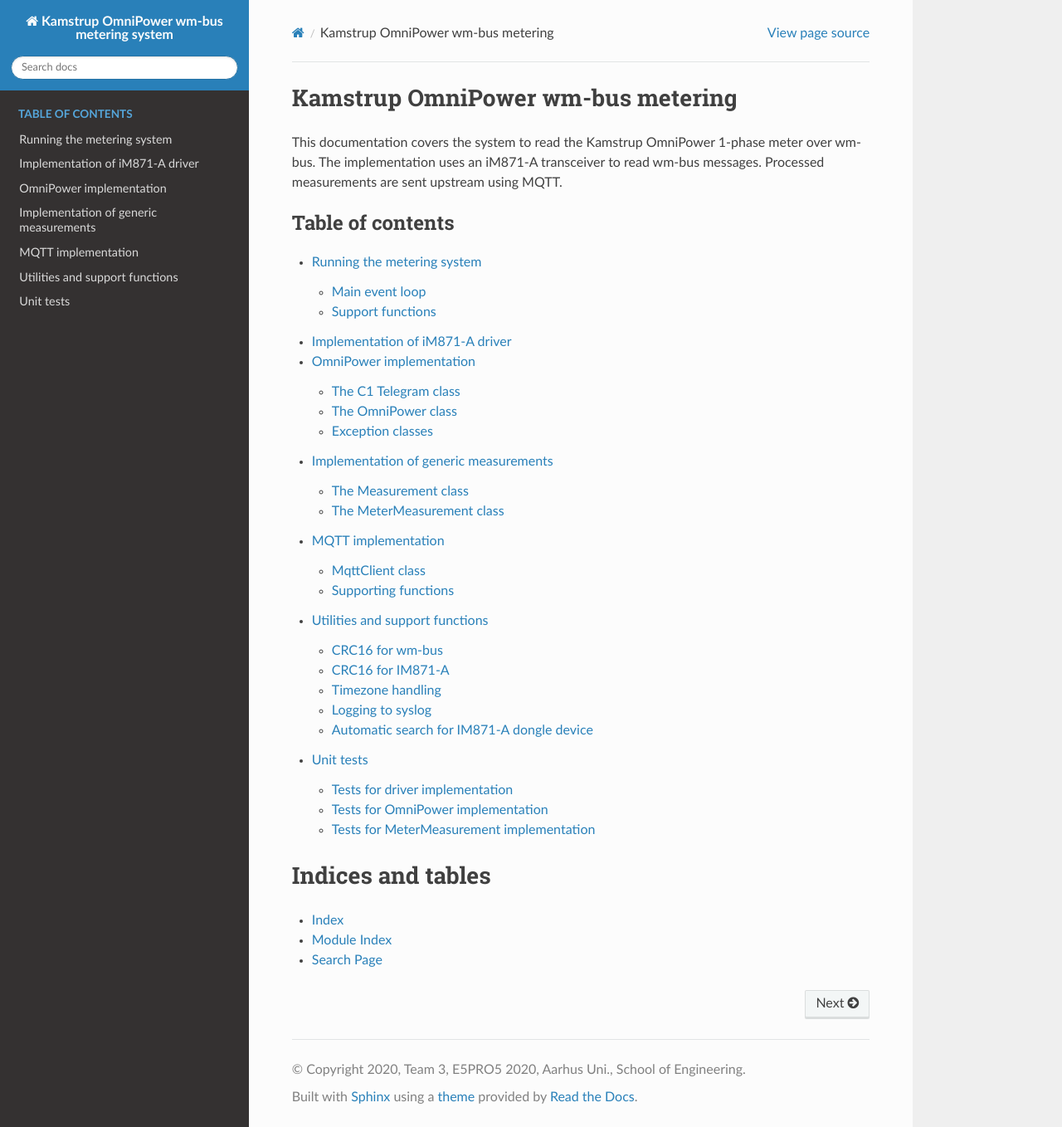
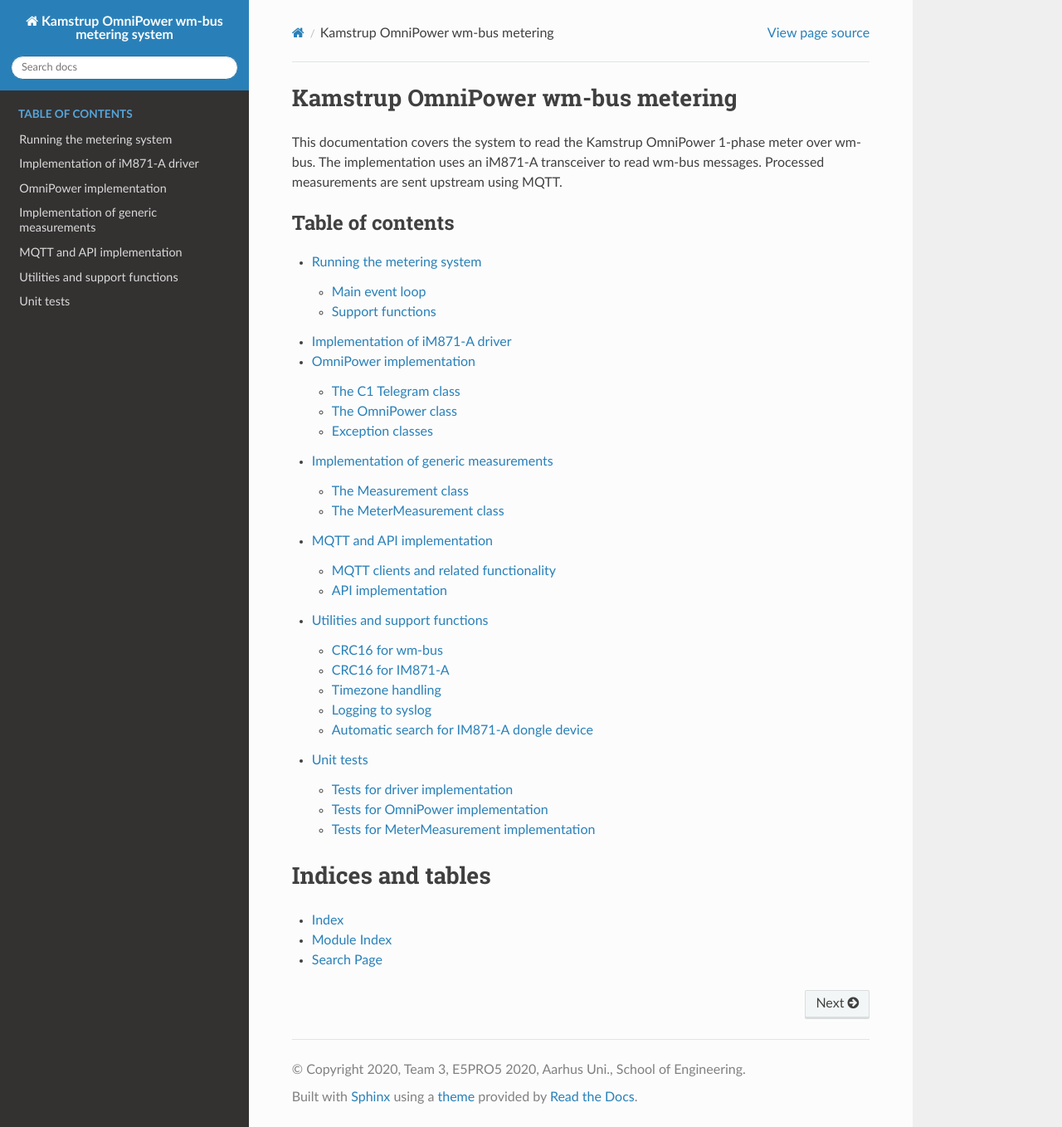
Before and after one commit to E5PRO5-2020/meter_system, a Sphinx documentation site: the page built from docs/index.rst, in a window 1280 px wide and 1358 px high. Shown: the whole window at 83% size. Built offline with Sphinx 7.4.7 and the Read the Docs theme 2.0.0, drawn with Linux system fonts in a browser that asks for light colours.

Commit message:
Fix documentation for mqtt and api

```diff
--- a/docs/mqtt.rst
+++ b/docs/mqtt.rst
@@ -1,11 +1,14 @@
 .. moduleauthor:: Steffen and Janus
 
-MQTT implementation
-************************
+MQTT and API implementation
+****************************
+
+MQTT clients and related functionality
+======================================
 .. automodule:: mqtt.MqttClient
 
 MqttClient class
-================
+----------------
 .. currentmodule:: mqtt.MqttClient
 .. autoclass:: MqttClient
    :members:
@@ -14,8 +17,14 @@
 
 
 Supporting functions
-====================
+--------------------
 .. currentmodule:: mqtt.MqttClient
 .. autofunction:: connection_rc_str
 .. autofunction:: publish_rc_str
 .. autofunction:: publish_rc_bool
+
+
+API implementation
+==================
+.. automodule:: mqtt.api
+   :members:
--- a/docs/util_log.rst
+++ /dev/null
@@ -1,6 +0,0 @@
-.. moduleauthor:: Steffen and Janus
-
-Logging to syslog
-***************************
-.. automodule:: utils.log
-   :members:
--- a/docs/util_search_for_dongle.rst
+++ /dev/null
@@ -1,6 +0,0 @@
-.. moduleauthor:: Steffen and Janus
-
-Logging to syslog
-***************************
-.. automodule:: utils.Search_for_dongle
-   :members:
```
Also changed, not shown: docs/util_crc16im871a.rst (deleted, +0 -11 lines), docs/util_crc16wmbus.rst (deleted, +0 -17 lines), docs/util_timezone.rst (deleted, +0 -16 lines), 3 other files.
